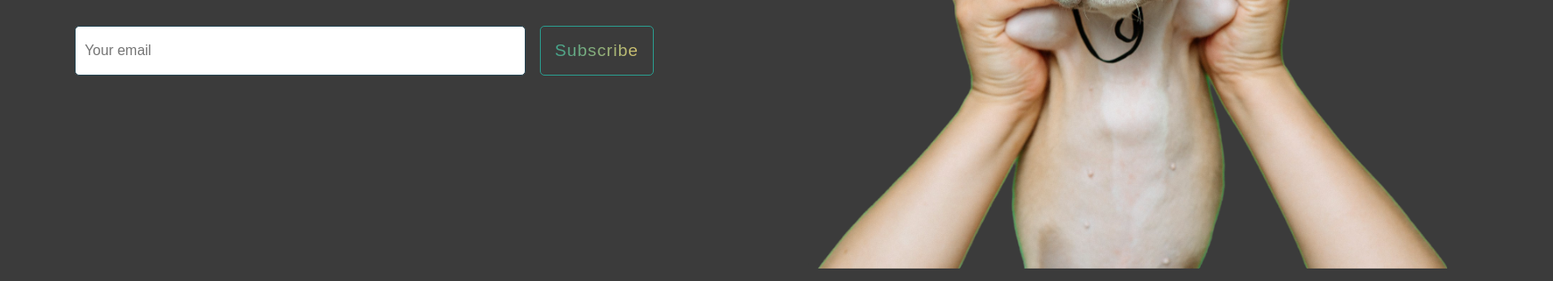
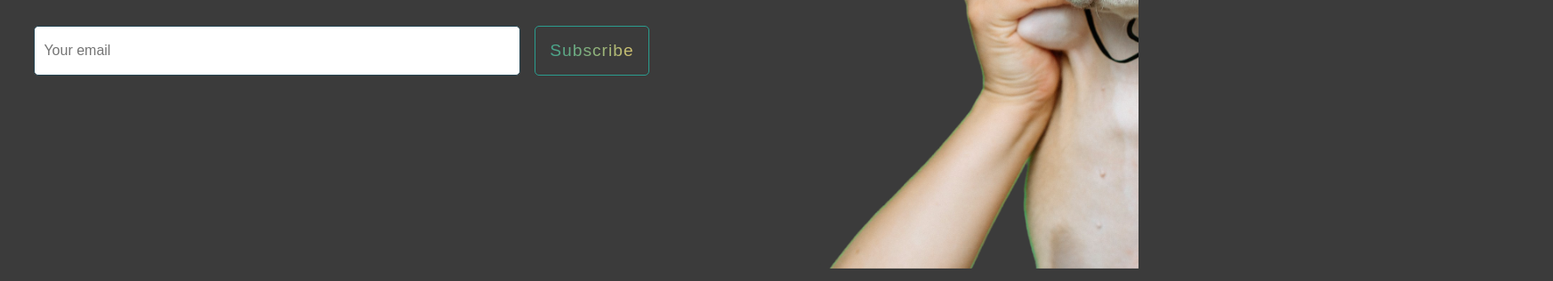
Before and after one commit to tayapro/just-works, a plain HTML site: page subscribe.html in a window 1280 px wide. Shown: the part 408-724 px from the top of the page at 89% size, 1746 px wide, since content can reach past the window. Drawn offline with Linux system fonts and the light colour scheme.

Commit message:
Fix picture for subscribe page

```diff
--- a/assets/css/style.css
+++ b/assets/css/style.css
@@ -440,13 +440,10 @@ main {
     flex-direction: column;
     justify-content: space-between;
     flex: 1;
-    padding-left: 3rem;
-    /* background: url("../images/subscribe_cover.png") no-repeat center center/cover; */
 }
 
 #subscription-page-greeting {
     color: rgba(233, 236, 239, 1);
-    font-family: 'Lato', sans-serif;
     display: flex;
     align-items: end;
     justify-content: start;
@@ -509,8 +506,6 @@ main {
     letter-spacing: 1px;
     font-size: 120%;
     padding: 1rem;
-    /* background: rgb(42, 157, 143);
-    background: linear-gradient(90deg, rgba(42, 157, 143, 1) 0%, rgba(233, 196, 106, 1) 63%); */
     background: linear-gradient(to right, #2A9D8F 0%, #E9C46A 100%);
     -webkit-background-clip: text;
     -webkit-text-fill-color: transparent;
@@ -530,17 +525,13 @@ main {
 }
 
 #subscription-page-picture {
-    /* background-color: pink; */
     height: 80dvh;
-    width: 40%;
-    /* object-fit: none; */
-    /* object-fit: contain; */
+    width: auto;
 }
 
 #subscription-page-picture>img {
     width: auto;
     height: 100%;
-    /* object-position: 0 0; */
 }
 
 /* Footer */
--- a/subscribe.html
+++ b/subscribe.html
@@ -60,7 +60,7 @@
                 </div>
             </div>
             <div id="subscription-page-picture">
-                <img src="assets/images/karsten-winegeart-aGDvtArehQ4-unsplash.png">
+                <img src="assets/images/dog_subscribe.png">
             </div>
         </section>
     </main>
```
Also changed, not shown: index.html (+1 -1 lines), assets/images/dog_subscribe.png (added), assets/images/happy_dog.png (deleted), assets/images/happy_dog_cover.jpg (deleted), assets/images/karsten-winegeart-aGDvtArehQ4-unsplash.png (deleted).
